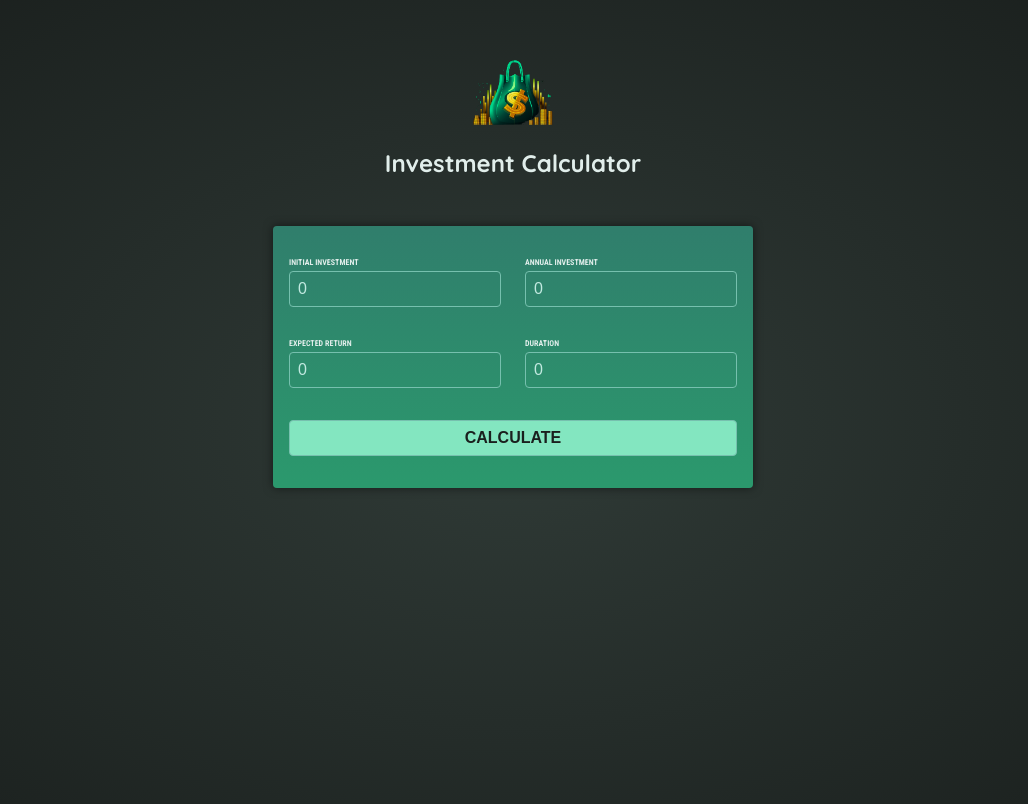
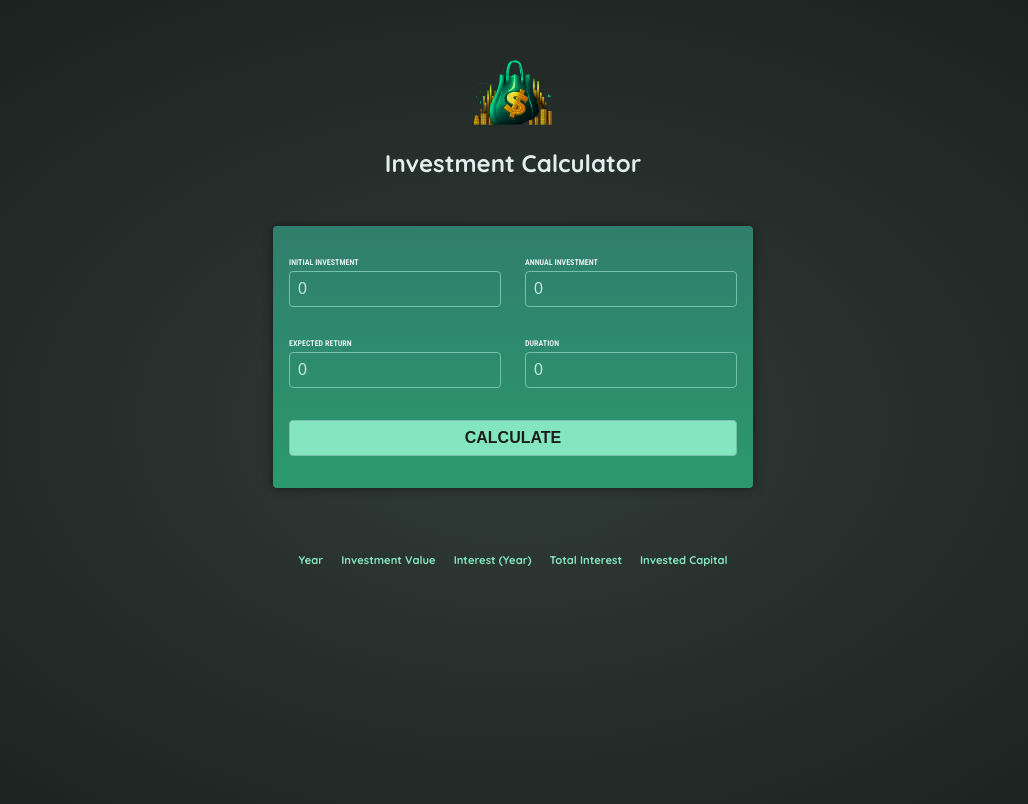
Before and after one commit to kuzn5298/courses, an Angular app: page / in a window 1280 px wide. Both pictures are taken after a click on the button "CALCULATE". Shown: the top 804 px of the page, without its empty margins (127-1155 px from the left). Built offline with nearby package versions, Linux system fonts and the light colour scheme.

Commit message:
🏁 Add result component

```diff
--- a/src/app/app.component.html
+++ b/src/app/app.component.html
@@ -1,2 +1,6 @@
 <app-header />
-<app-user-input />
+<app-user-input (calculate)="onUserInput($event)" />
+
+@if(userInput) {
+<app-result [userInput]="userInput" />
+}
--- a/src/app/app.component.ts
+++ b/src/app/app.component.ts
@@ -1,10 +1,18 @@
 import { Component } from '@angular/core';
 import { HeaderComponent } from './header/header.component';
 import { UserInputComponent } from './user-input/user-input.component';
+import { UserInput } from './user-input/user-input.model';
+import { ResultComponent } from './result/result.component';
 
 @Component({
   selector: 'app-root',
   templateUrl: './app.component.html',
-  imports: [HeaderComponent, UserInputComponent],
+  imports: [HeaderComponent, UserInputComponent, ResultComponent],
 })
-export class AppComponent {}
+export class AppComponent {
+  userInput: UserInput | null = null;
+
+  onUserInput(userInput: UserInput) {
+    this.userInput = userInput;
+  }
+}
--- /dev/null
+++ b/src/app/result/result.component.css
@@ -0,0 +1,19 @@
+table {
+  max-width: 50rem;
+  margin: 2rem auto;
+  padding: 1rem;
+  table-layout: fixed;
+  border-spacing: 1rem;
+  text-align: right;
+}
+
+table thead {
+  font-size: 0.7rem;
+  color: #83e6c0;
+}
+
+table tbody {
+  font-family: "Roboto Condensed", sans-serif;
+  font-size: 0.85rem;
+  color: #c2e9e0;
+}
--- /dev/null
+++ b/src/app/result/result.component.html
@@ -0,0 +1,22 @@
+<table>
+  <thead>
+    <tr>
+      <th>Year</th>
+      <th>Investment Value</th>
+      <th>Interest (Year)</th>
+      <th>Total Interest</th>
+      <th>Invested Capital</th>
+    </tr>
+  </thead>
+  <tbody>
+    @for (result of investmentResults(); track result.year) {
+    <tr>
+      <th>{{ result.year }}</th>
+      <th>{{ result.valueEndOfYear | currency }}</th>
+      <th>{{ result.interest | currency }}</th>
+      <th>{{ result.totalInterest | currency }}</th>
+      <th>{{ result.totalAmountInvested | currency }}</th>
+    </tr>
+    }
+  </tbody>
+</table>
--- /dev/null
+++ b/src/app/result/result.component.ts
@@ -0,0 +1,18 @@
+import { Component, computed, input } from '@angular/core';
+import { CurrencyPipe } from '@angular/common';
+import { UserInput } from '../user-input/user-input.model';
+import { InvestmentResult } from './result.model';
+import { calculateInvestmentResults } from './result.utils';
+
+@Component({
+  selector: 'app-result',
+  imports: [CurrencyPipe],
+  templateUrl: './result.component.html',
+  styleUrl: './result.component.css',
+})
+export class ResultComponent {
+  userInput = input.required<UserInput>();
+  investmentResults = computed<InvestmentResult[]>(() =>
+    calculateInvestmentResults(this.userInput())
+  );
+}
--- /dev/null
+++ b/src/app/result/result.utils.ts
@@ -0,0 +1,26 @@
+import { UserInput } from './../user-input/user-input.model';
+
+export const calculateInvestmentResults = (userInput: UserInput) => {
+  const { initialInvestment, annualInvestment, expectedReturn, duration } =
+    userInput;
+  const annualData = [];
+  let investmentValue = initialInvestment;
+
+  for (let i = 0; i < duration; i++) {
+    const year = i + 1;
+    const interestEarnedInYear = investmentValue * (expectedReturn / 100);
+    investmentValue += interestEarnedInYear + annualInvestment;
+    const totalInterest =
+      investmentValue - annualInvestment * year - initialInvestment;
+    annualData.push({
+      year: year,
+      interest: interestEarnedInYear,
+      valueEndOfYear: investmentValue,
+      annualInvestment: annualInvestment,
+      totalInterest: totalInterest,
+      totalAmountInvested: initialInvestment + annualInvestment * year,
+    });
+  }
+
+  return annualData;
+};
--- a/src/app/user-input/user-input.component.ts
+++ b/src/app/user-input/user-input.component.ts
@@ -1,4 +1,4 @@
-import { Component, inject, OnInit } from '@angular/core';
+import { Component, inject, OnInit, output } from '@angular/core';
 import { FormBuilder, FormGroup, ReactiveFormsModule } from '@angular/forms';
 import { UserInput } from './user-input.model';
 
@@ -17,6 +17,7 @@ const INITIAL_FORM_VALUE: UserInput = {
 })
 export class UserInputComponent implements OnInit {
   private fb = inject(FormBuilder);
+  calculate = output<UserInput>();
 
   form!: FormGroup;
 
@@ -25,6 +26,6 @@ export class UserInputComponent implements OnInit {
   }
 
   onSubmit() {
-    console.log('Form submitted!', this.form.value);
+    this.calculate.emit(this.form.value);
   }
 }
```
Also changed, not shown: src/app/result/result.model.ts (added, +8 -0 lines).
